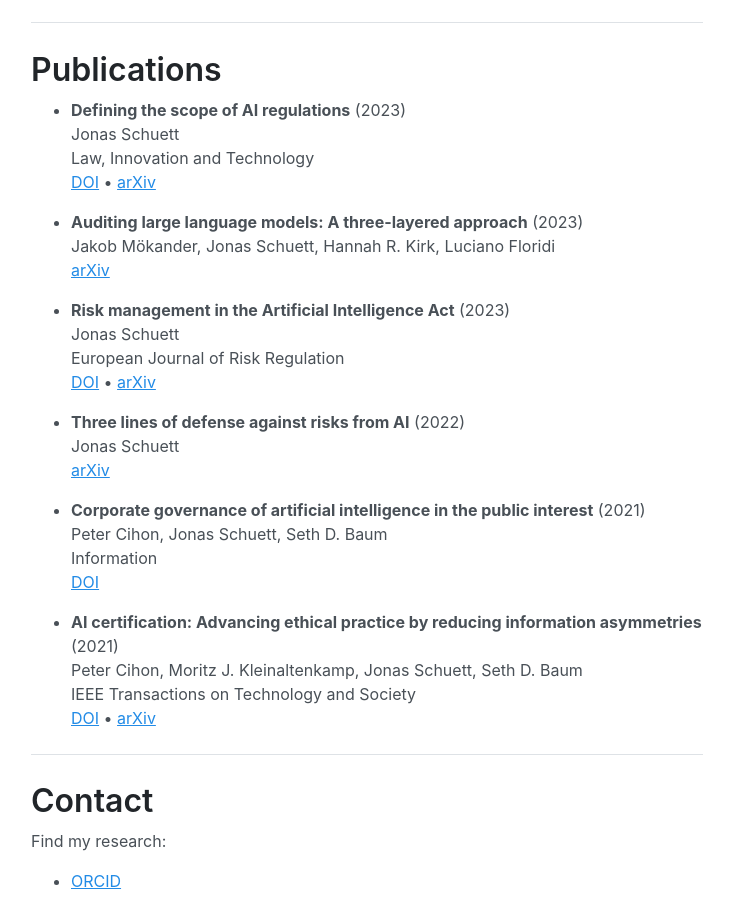
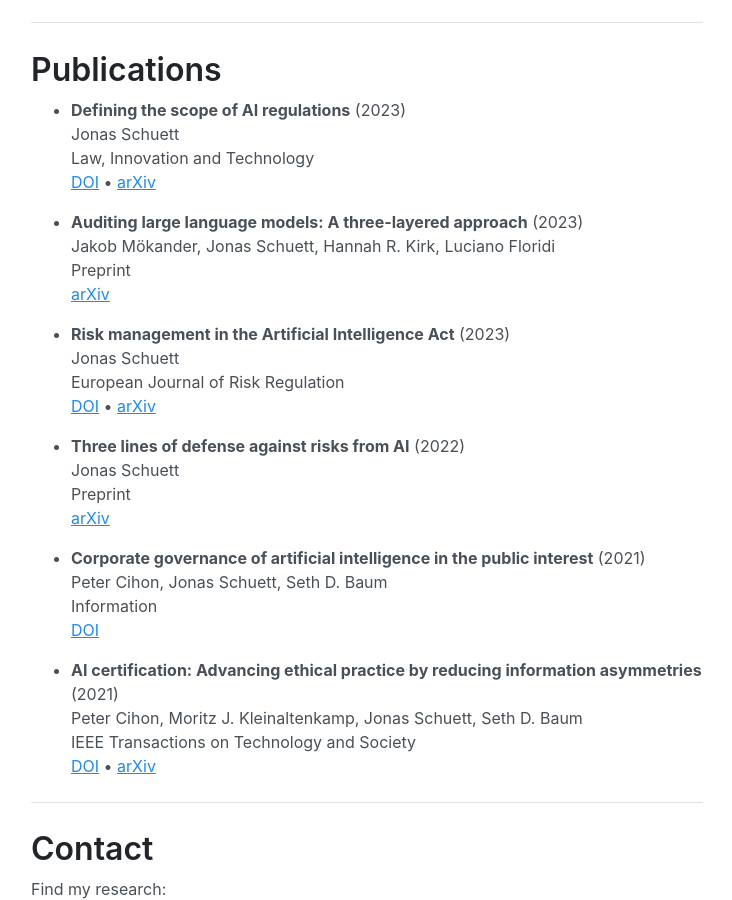
Before and after one commit to jonasschuett/jonasschuett.github.io, a Jekyll site: the page built from _posts/2020-04-04-introduction.md, in a window 1280 px wide and 900 px high, scrolled down 1954 px. Shown: the whole window, without its empty margins (273-1005 px from the left). Built offline with Jekyll 4.4.1, drawn with Linux system fonts in a browser that asks for light colours.

Commit message:
Update 2020-04-04-introduction.md

```diff
--- a/_posts/2020-04-04-introduction.md
+++ b/_posts/2020-04-04-introduction.md
@@ -71,6 +71,7 @@ Law, Innovation and Technology <br>
 
 - **Auditing large language models: A three-layered approach** (2023) <br>
 Jakob Mökander, Jonas Schuett, Hannah R. Kirk, Luciano Floridi <br>
+Preprint <br>
 [arXiv](https://arxiv.org/abs/2302.08500)
 
 - **Risk management in the Artificial Intelligence Act** (2023) <br>
@@ -80,6 +81,7 @@ European Journal of Risk Regulation <br>
 
 - **Three lines of defense against risks from AI** (2022) <br>
 Jonas Schuett <br>
+Preprint <br>
 [arXiv](https://arxiv.org/abs/2212.08364)
 
 - **Corporate governance of artificial intelligence in the public interest** (2021) <br>
```
